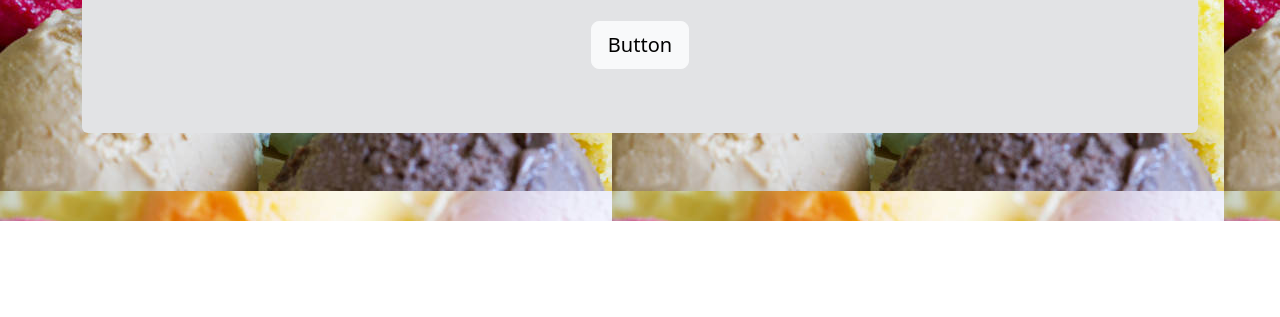
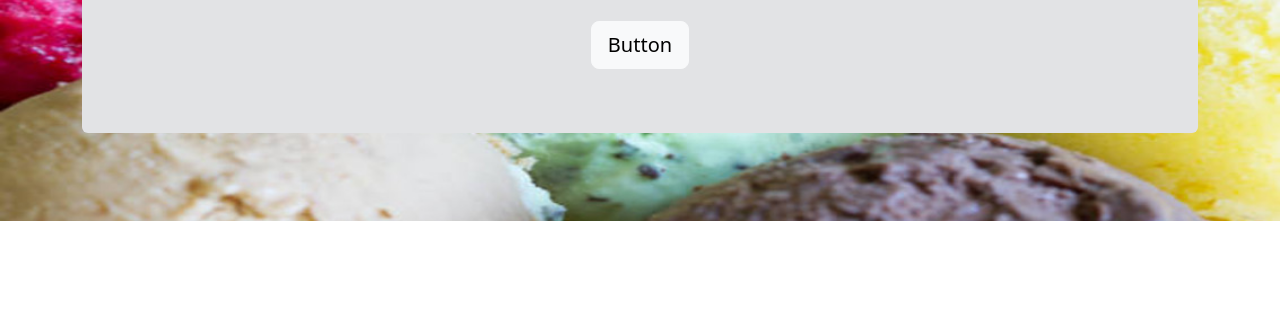
Before and after one commit to parveen-14/cake-website, a plain HTML site: page index.html in a window 1280 px wide. Shown: the part 217-534 px from the top of the page. Drawn offline with Linux system fonts and the light colour scheme; a web font is replaced by a local one.

Commit message:
change background image setting

```diff
--- a/assets/css/styles.css
+++ b/assets/css/styles.css
@@ -1,7 +1,9 @@
 #promo {
   text-align: center;
   padding: 40px;
-  background: url(../../assets/img/cake1.jpg);
+  background: url(../../assets/img/cake2.jpg);
+  background-repeat: no-repeat;
+  background-size: cover;
 }
 
 .site-section {
```
Also changed, not shown: assets/img/cake2.jpg (added).
